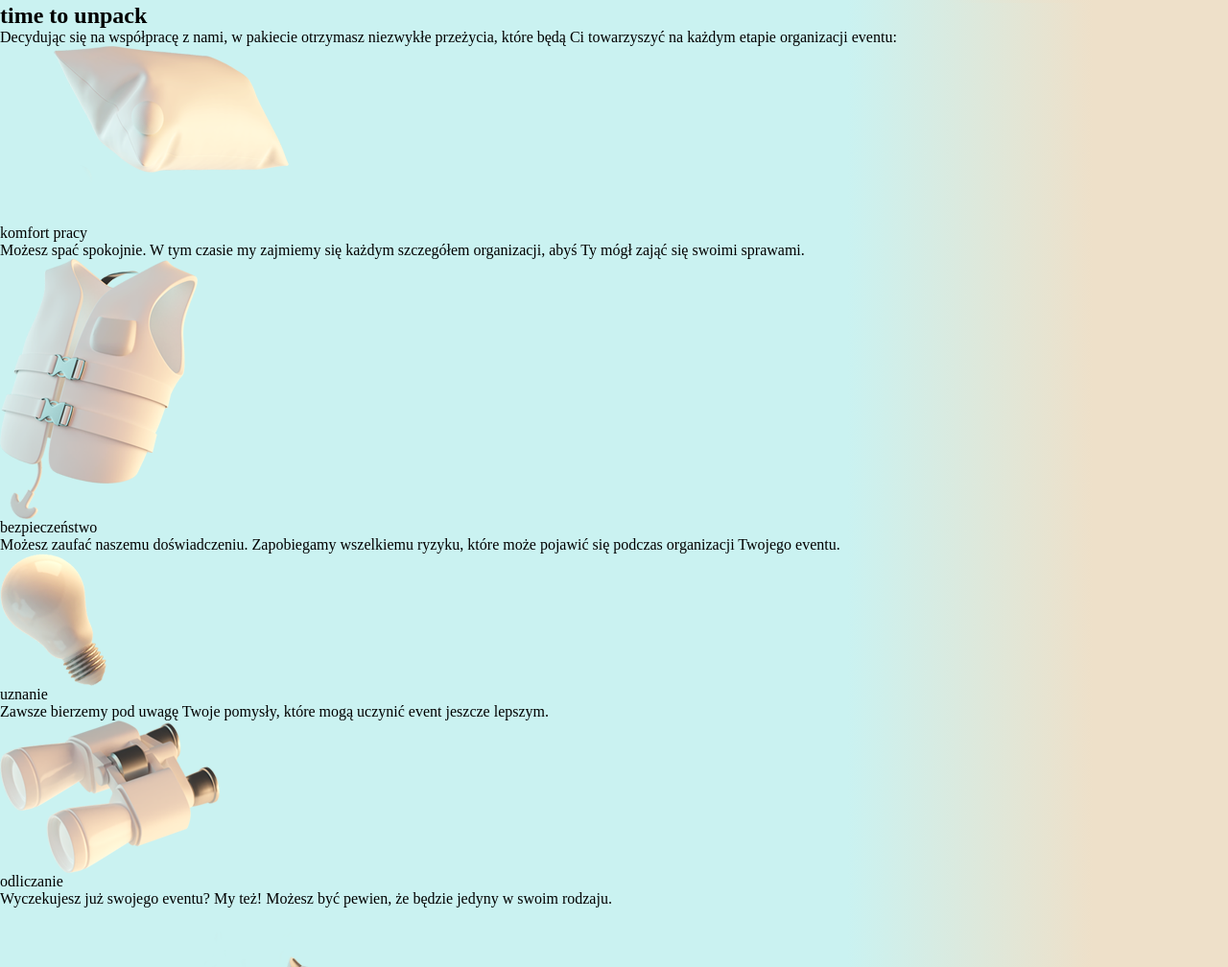
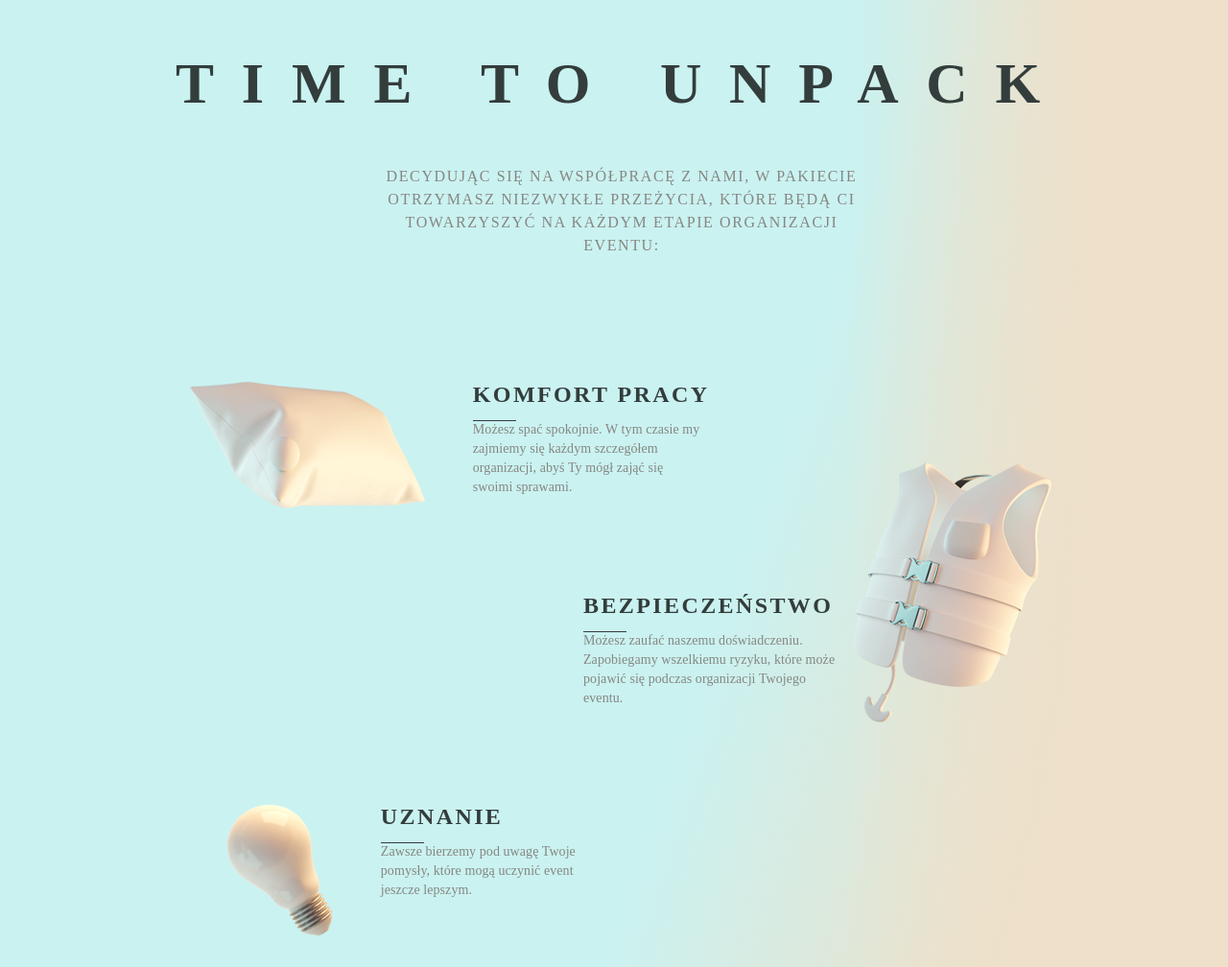
Before and after one commit to Szona/JohnWestonGroup, a plain HTML site: page index.html in a window 1280 px wide. Shown: the part 1792-2800 px from the top of the page at 96% size. Drawn offline with Linux system fonts and the light colour scheme; a web font is replaced by a local one.

Commit message:
add basics styles for 'unpack' section

```diff
--- a/less/styles.less
+++ b/less/styles.less
@@ -2,6 +2,7 @@
 @import "header";
 @import "about";
 @import "slider";
+@import "unpack";
 
 * {
     margin: 0;
--- /dev/null
+++ b/less/unpack.less
@@ -0,0 +1,126 @@
+.unpack {
+    width: 100%;
+    padding: 50px;
+    background: linear-gradient(289deg, rgb(238, 224, 201) 25%, rgba(202, 242, 241, 0) 48%);
+    display: flex;
+    flex-wrap: wrap;
+    flex-direction: column;
+    align-items: center;
+    justify-content: flex-end;
+    &-title {
+        font-family:"ff-good-headline-web-pro-ext";
+        color: #333d3c;
+        font-size: 60px;
+        font-weight: 600;
+        text-transform: uppercase;
+        letter-spacing: 24px;
+        letter-spacing: 28.8px;
+    }
+    .descr {
+        width: 501px;
+        color: #868782;
+        font-family: "ff-good-headline-web-pro-ext";
+        font-size: 16px;
+        font-weight: 400;
+        line-height: 24px;
+        text-transform: uppercase;
+        letter-spacing: 1.6px;
+        text-align: center;
+        margin-top: 50px;
+        margin-bottom: 130px;
+    }
+}
+.block {
+    width: 400px;
+    display: flex;
+    flex-direction: column;
+    flex-wrap: wrap;
+    position: relative;
+    margin-bottom: 100px;
+    &-title {
+        height: 20px;
+        color: #333d3c;
+        font-family: "ff-good-headline-web-pro-ext";
+        font-size: 24px;
+        font-weight: 600;
+        text-transform: uppercase;
+        letter-spacing: 2.4px;
+        position: relative;
+        margin-bottom: 20px;
+        order: 1;
+        &::before {
+            content: "";
+            width: 45px;
+            height: 1px;
+            background-color: #333d3c;
+            position: absolute;
+            top: 5vh;
+        }
+    }
+    img {
+        width: auto;
+        position: absolute;
+    }
+    p {
+        width: 240px;
+        color: #868782;
+        font-family: 'sofia-pro';
+        font-size: 14px;
+        font-weight: 400;
+        line-height: 20px;
+        letter-spacing: 0.07px;
+        order: 3;
+    }
+}
+.comfort {
+    margin-left: 7vw;
+    img {
+        right: 450px;
+    }
+}
+.safe {
+    margin-left: 25vw;
+    img {
+        left: 282px;
+        bottom: -15px;
+    }
+    p {
+        width: 263px;
+    }
+}
+.appreciation {
+    margin-right: 8vw;
+    img {
+        right: 450px;
+    }
+}
+.counting {
+    margin-left: 59vw;
+    img {
+        width: 200px;
+        right: 450px;
+    }
+    p {
+        width: 237px;
+    }
+}
+.enthusiasm {
+    margin-left: 5vw;
+    img {
+        width: 300px;
+        right: 450px;
+        bottom: -90px;
+        }
+}
+.success {
+    width: 300px;
+    margin-left: 70vw;
+    img {
+        width: 250px;
+        right: 250px;
+        top: 50px;
+    }
+    p {
+        width: 263px;
+    }
+}
```
Also changed, not shown: css/styles.css.
